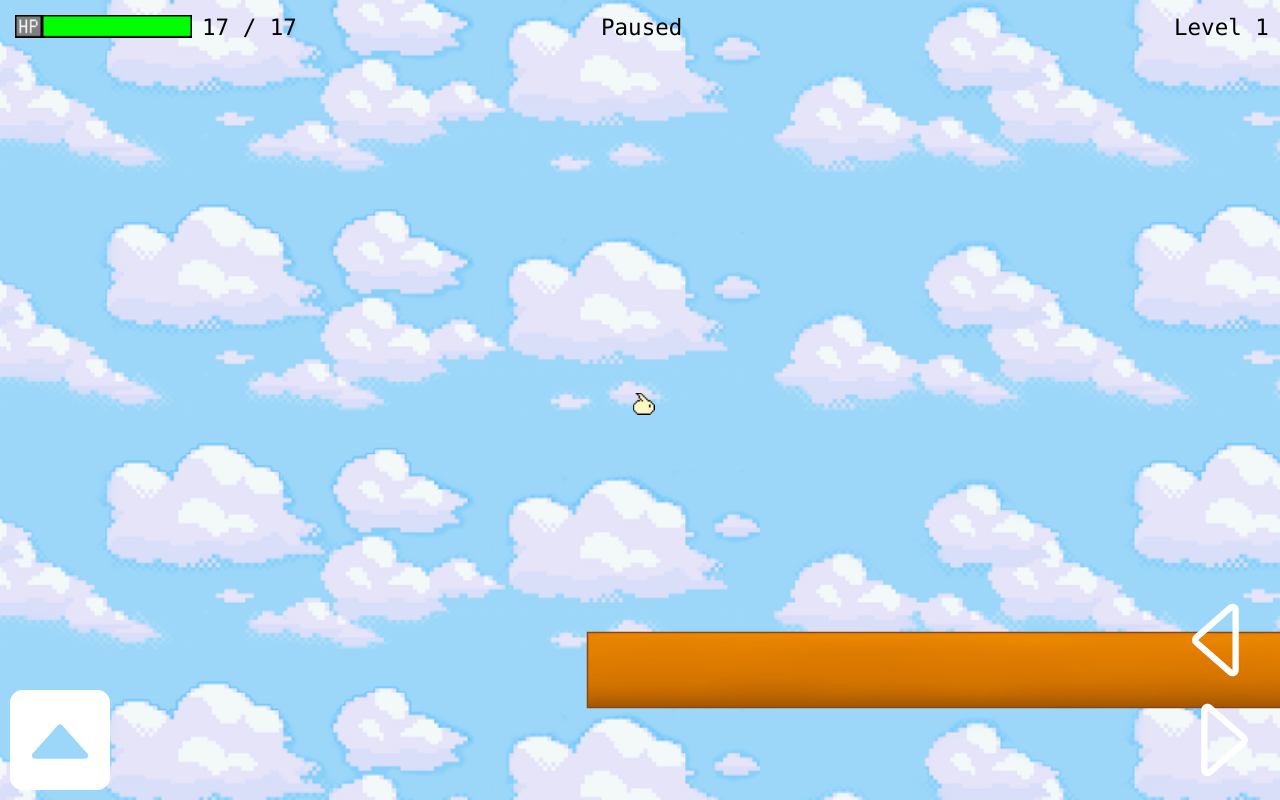
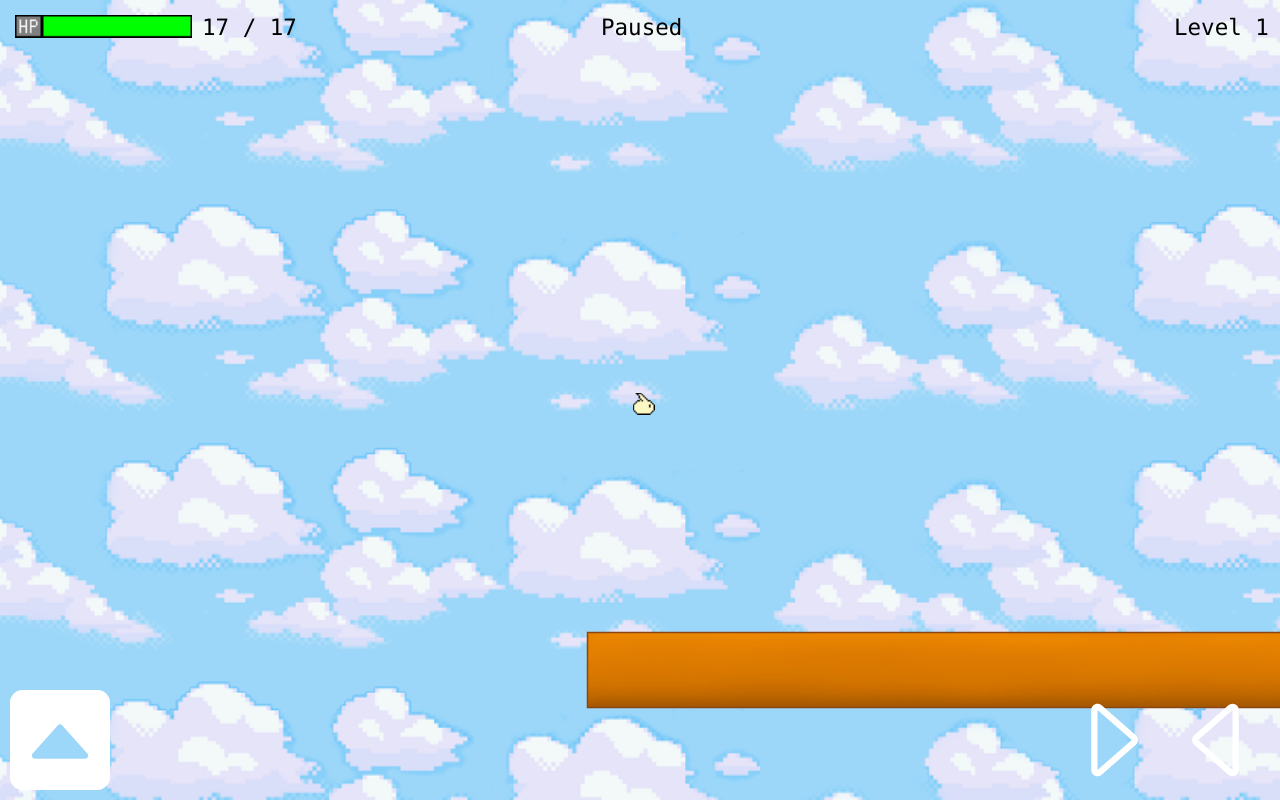
Before and after one commit to Anoname112/Mochi-Platformer, a plain HTML site: page index.html in a window 1280 px wide. Drawn offline with Linux system fonts and the light colour scheme.

Commit message:
Update index.html

```diff
--- a/index.html
+++ b/index.html
@@ -8,31 +8,35 @@
 		<script type="text/javascript" src="functions.js"></script>
 		<script type="text/javascript" src="main.js"></script>
 		<style>
-			.left {
+			.jump {
 				position: fixed;
 				bottom: 10;
 				left: 10;
 			}
 
+			.left {
+				position: fixed;
+				bottom: 10;
+				right: 10;
+			}
+
 			.right {
 				position: fixed;
 				bottom: 10;
-				right: 10;
+				right: 120;
 			}
 		</style>
 	</head>
 	<body>
 		<canvas id="myCanvas">Your browser does not support the HTML5 canvas tag.</canvas>
-		<div id="jumpSvg" class="left">
+		<div id="jumpSvg" class="jump">
 			<svg xmlns="http://www.w3.org/2000/svg" width="100" height="100" fill="currentColor" class="bi bi-caret-up-square-fill" viewBox="0 0 16 16"><path d="M0 2a2 2 0 0 1 2-2h12a2 2 0 0 1 2 2v12a2 2 0 0 1-2 2H2a2 2 0 0 1-2-2V2zm4 9h8a.5.5 0 0 0 .374-.832l-4-4.5a.5.5 0 0 0-.748 0l-4 4.5A.5.5 0 0 0 4 11z"/></svg>
 		</div>
-		<div class="right">
-			<div id="leftSvg">
-				<svg xmlns="http://www.w3.org/2000/svg" width="100" height="100" fill="currentColor" class="bi bi-caret-left" viewBox="0 0 16 16"><path d="M10 12.796V3.204L4.519 8 10 12.796zm-.659.753-5.48-4.796a1 1 0 0 1 0-1.506l5.48-4.796A1 1 0 0 1 11 3.204v9.592a1 1 0 0 1-1.659.753z"/></svg>
-			</div>
-			<div id="rightSvg">
-				<svg xmlns="http://www.w3.org/2000/svg" width="100" height="100" fill="currentColor" class="bi bi-caret-right" viewBox="0 0 16 16"><path d="M6 12.796V3.204L11.481 8 6 12.796zm.659.753 5.48-4.796a1 1 0 0 0 0-1.506L6.66 2.451C6.011 1.885 5 2.345 5 3.204v9.592a1 1 0 0 0 1.659.753z"/></svg>
-			</div>
+		<div id="leftSvg" class="left">
+			<svg xmlns="http://www.w3.org/2000/svg" width="100" height="100" fill="currentColor" class="bi bi-caret-left" viewBox="0 0 16 16"><path d="M10 12.796V3.204L4.519 8 10 12.796zm-.659.753-5.48-4.796a1 1 0 0 1 0-1.506l5.48-4.796A1 1 0 0 1 11 3.204v9.592a1 1 0 0 1-1.659.753z"/></svg>
+		</div>
+		<div id="rightSvg" class="right">
+			<svg xmlns="http://www.w3.org/2000/svg" width="100" height="100" fill="currentColor" class="bi bi-caret-right" viewBox="0 0 16 16"><path d="M6 12.796V3.204L11.481 8 6 12.796zm.659.753 5.48-4.796a1 1 0 0 0 0-1.506L6.66 2.451C6.011 1.885 5 2.345 5 3.204v9.592a1 1 0 0 0 1.659.753z"/></svg>
 		</div>
 		<div id="hiddenArea"></div>
 	</body>
```
